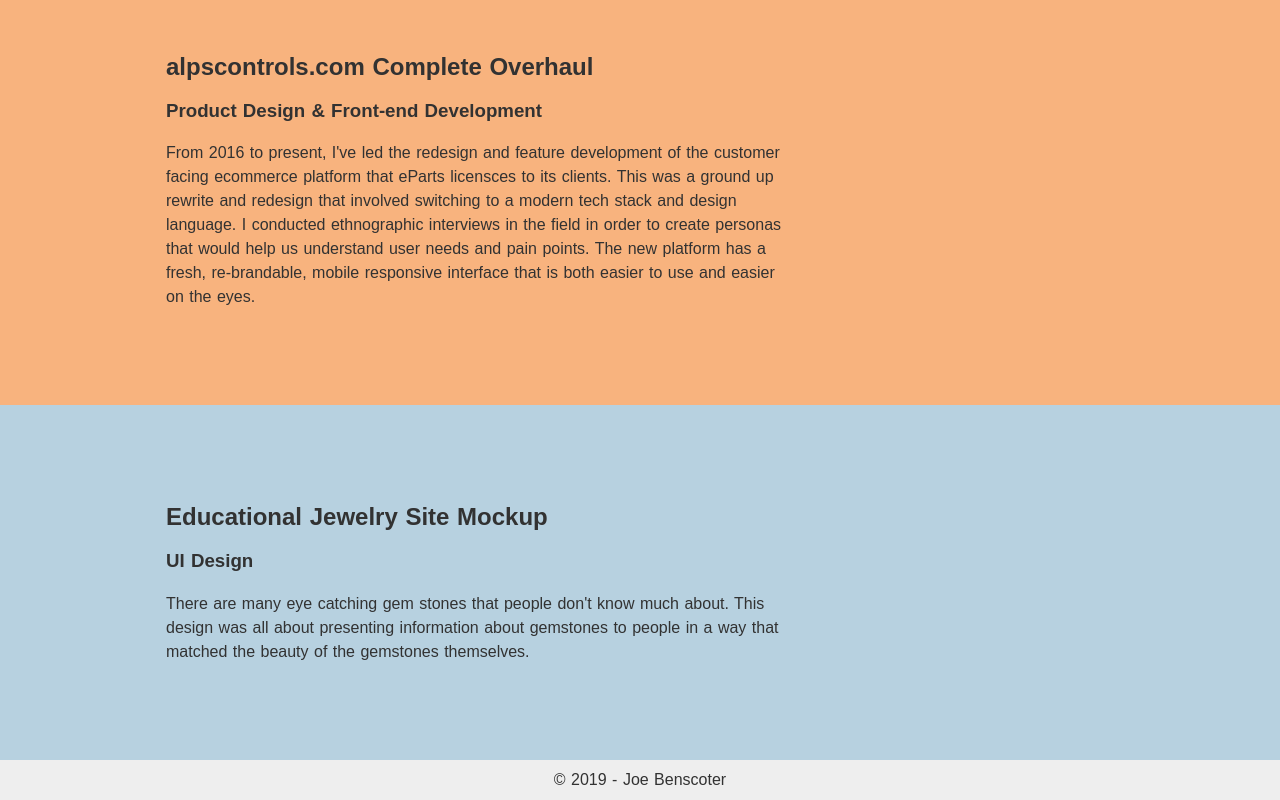
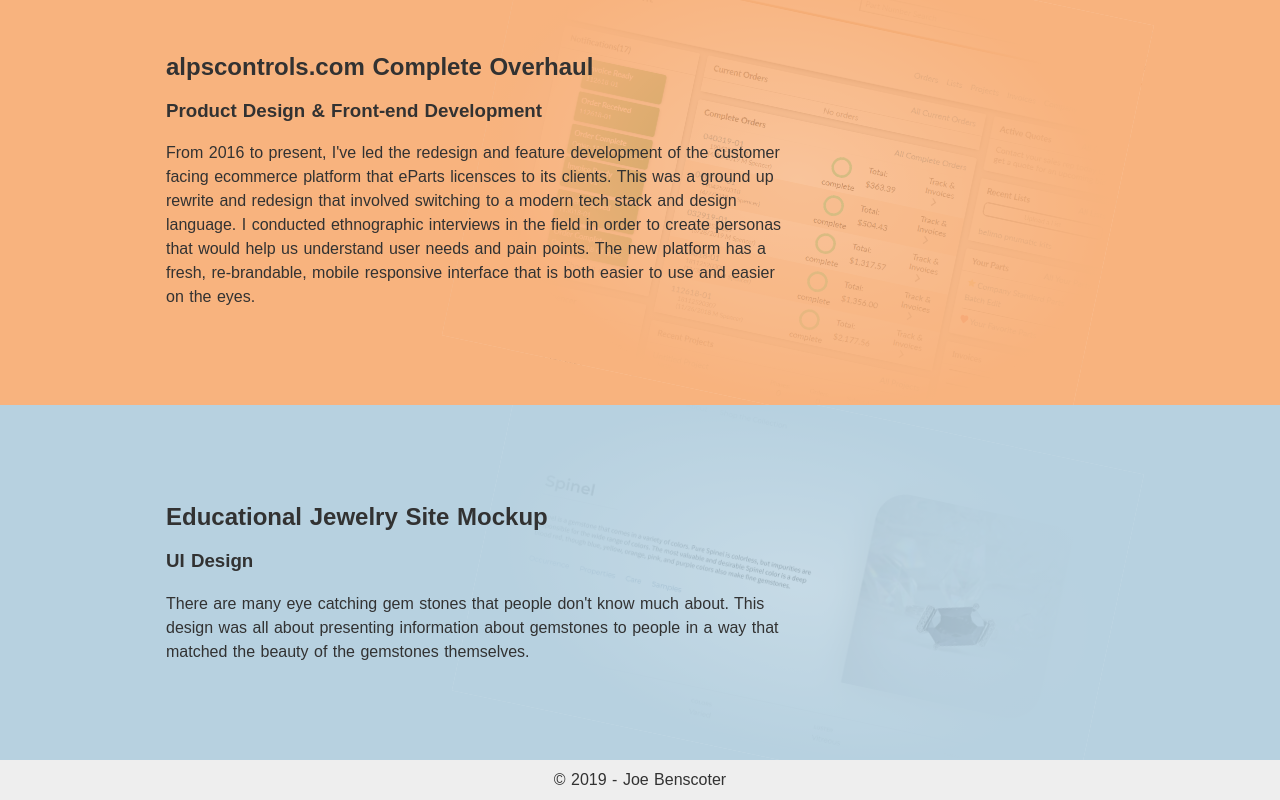
Before and after one commit to joedrummer8993/joebenscoter, a Nuxt app: page / in a window 1280 px wide. Shown: the part 648-1448 px from the top of the page. Built offline with nearby package versions, Linux system fonts and the light colour scheme.

Commit message:
Try to get images working in production

```diff
--- a/pages/index.vue
+++ b/pages/index.vue
@@ -78,13 +78,13 @@
   left: 0;
   grid-column: 2 / 5;
 }
-/* .work-background--alps {
+.work-background--alps {
   background-image: radial-gradient(
       ellipse closest-side,
       rgba(248, 179, 126, 0.25),
       rgba(248, 179, 126, 1)
     ),
-    url('~assets/alpscontros4.PNG');
+    url('/alpscontros4.PNG');
 }
 .work-background--bertus {
   background-image: radial-gradient(
@@ -92,8 +92,8 @@
       rgba(183, 209, 224, 0.25),
       rgba(183, 209, 224, 1)
     ),
-    url('~assets/Bertus-details.PNG');
-} */
+    url('/Bertus-details.PNG');
+}
 .work-body {
   grid-column: 2 / 5;
   z-index: 2;
```
Also changed, not shown: static/Bertus-details.png (renamed from assets/Bertus-details.png), static/alpscontros4.PNG (renamed from assets/alpscontros4.PNG).
